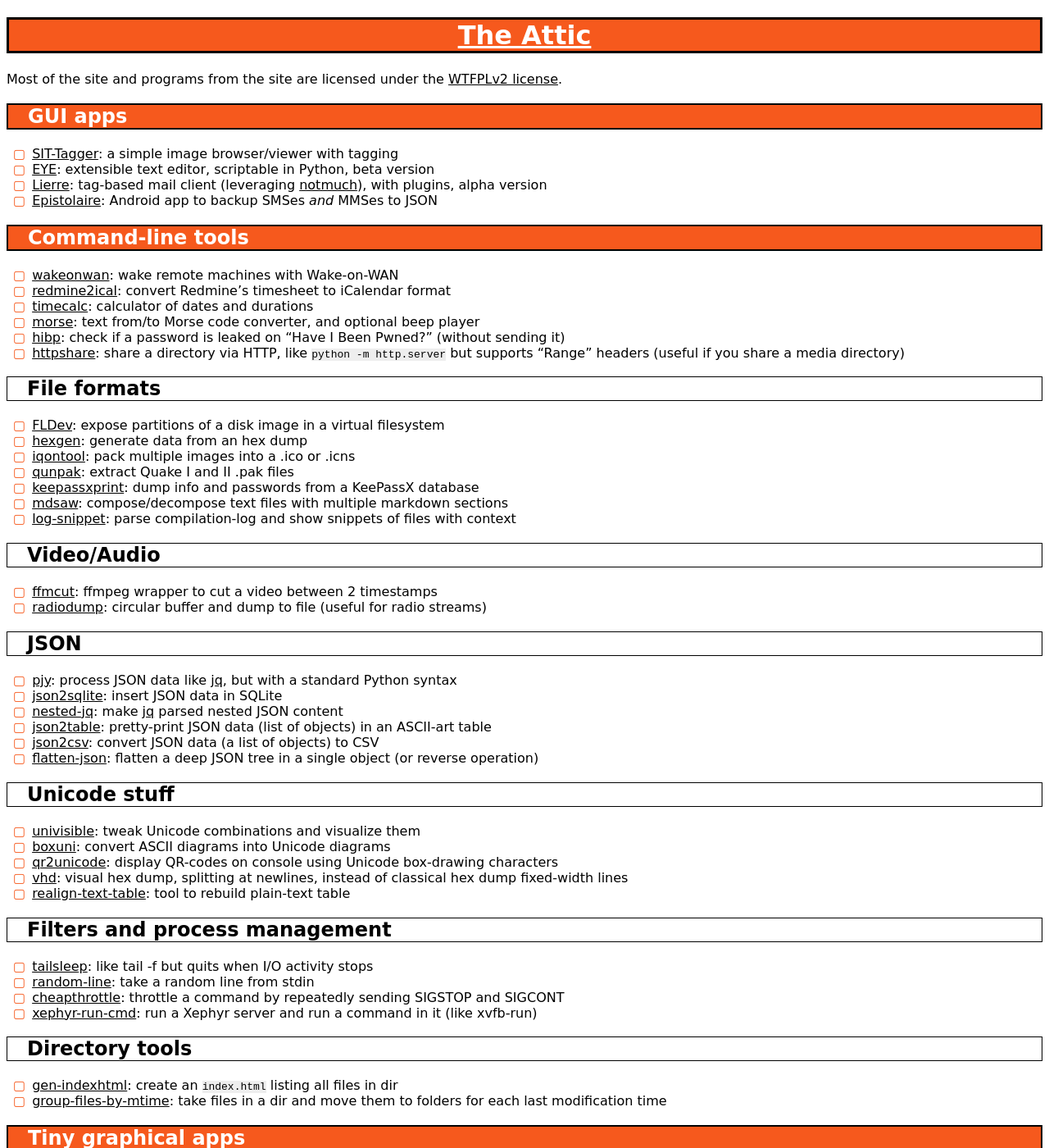
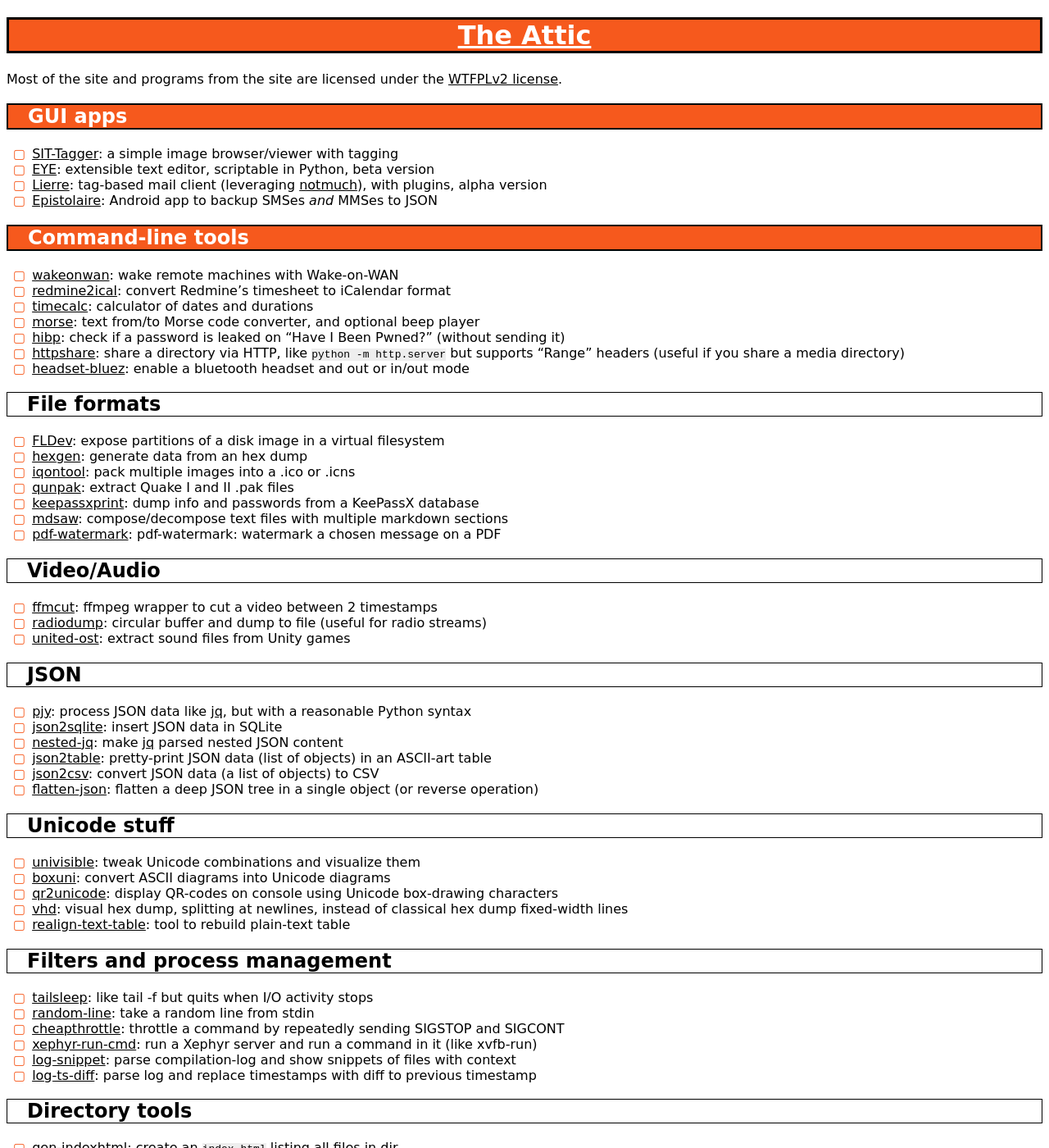
Before and after one commit to hydrargyrum/hydrargyrum.github.io, a Jekyll site: the page built from index-progs.md, in a window 1280 px wide and 1400 px high. Shown: the whole window at 82% size. Built offline with Jekyll 4.4.1, drawn with Linux system fonts in a browser that asks for light colours.

Commit message:
index-progs.md: add new programs and move some

```diff
--- a/index-progs.md
+++ b/index-progs.md
@@ -22,6 +22,7 @@
 - [morse](morse): text from/to Morse code converter, and optional beep player
 - [hibp](hibp): check if a password is leaked on "Have I Been Pwned?" (without sending it)
 - [httpshare](https://github.com/hydrargyrum/attic/tree/master/httpshare): share a directory via HTTP, like `python -m http.server` but supports "Range" headers (useful if you share a media directory)
+- [headset-bluez](https://gitlab.com/hydrargyrum/attic/-/tree/master/headset-bluez): enable a bluetooth headset and out or in/out mode
 
 
 ## File formats ##
@@ -32,18 +33,19 @@
 - [qunpak](qunpak): extract Quake I and II .pak files
 - [keepassxprint](keepassxprint): dump info and passwords from a KeePassX database
 - [mdsaw](mdsaw): compose/decompose text files with multiple markdown sections
-- [log-snippet](https://gitlab.com/hydrargyrum/attic/-/tree/master/log-snippet): parse compilation-log and show snippets of files with context
+- [pdf-watermark](https://gitlab.com/hydrargyrum/attic/-/tree/master/pdf-watermark): pdf-watermark: watermark a chosen message on a PDF
 
 
 ## Video/Audio ##
 
 - [ffmcut](https://github.com/hydrargyrum/attic/tree/master/ffmcut): ffmpeg wrapper to cut a video between 2 timestamps
 - [radiodump](https://github.com/hydrargyrum/attic/tree/master/radiodump): circular buffer and dump to file (useful for radio streams)
+- [united-ost](https://gitlab.com/hydrargyrum/united-ost): extract sound files from Unity games
 
 
 ## JSON ##
 
-- [pjy](https://pypi.org/project/pjy/): process JSON data like [jq](https://stedolan.github.io/jq/), but with a standard Python syntax
+- [pjy](https://pypi.org/project/pjy/): process JSON data like [jq](https://stedolan.github.io/jq/), but with a reasonable Python syntax
 - [json2sqlite](jsontools/json2sqlite.html): insert JSON data in SQLite
 - [nested-jq](jsontools/nested-jq.html): make [jq](https://stedolan.github.io/jq/) parsed nested JSON content
 - [json2table](jsontools/json2table.html): pretty-print JSON data (list of objects) in an ASCII-art table
@@ -66,6 +68,8 @@
 - [random-line](https://github.com/hydrargyrum/attic/blob/master/random-line/random-line): take a random line from stdin
 - [cheapthrottle](https://github.com/hydrargyrum/attic/blob/master/cheapthrottle/cheapthrottle): throttle a command by repeatedly sending SIGSTOP and SIGCONT
 - [xephyr-run-cmd](https://github.com/hydrargyrum/attic/tree/master/xephyr-run-cmd): run a Xephyr server and run a command in it (like xvfb-run)
+- [log-snippet](https://gitlab.com/hydrargyrum/attic/-/tree/master/log-snippet): parse compilation-log and show snippets of files with context
+- [log-ts-diff](https://gitlab.com/hydrargyrum/attic/-/tree/master/log-ts-diff): parse log and replace timestamps with diff to previous timestamp
 
 
 ## Directory tools ##
```
